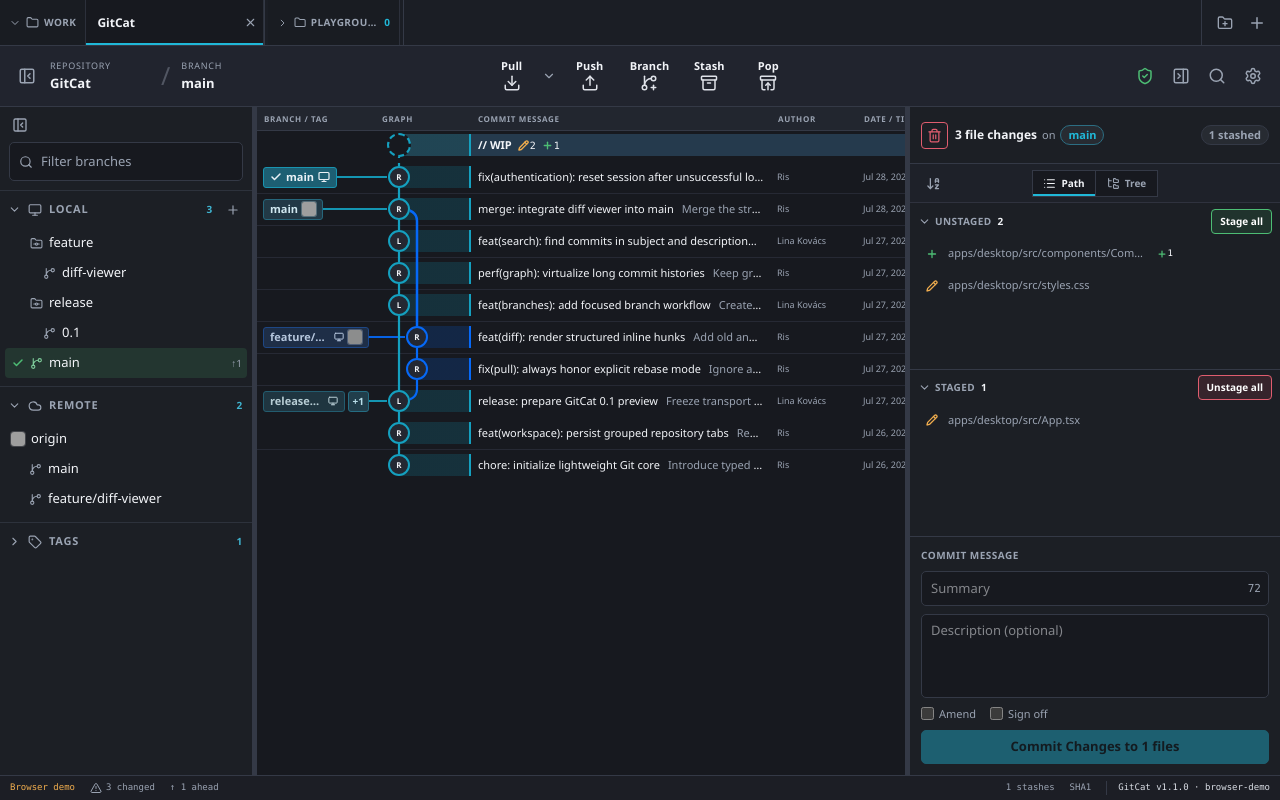
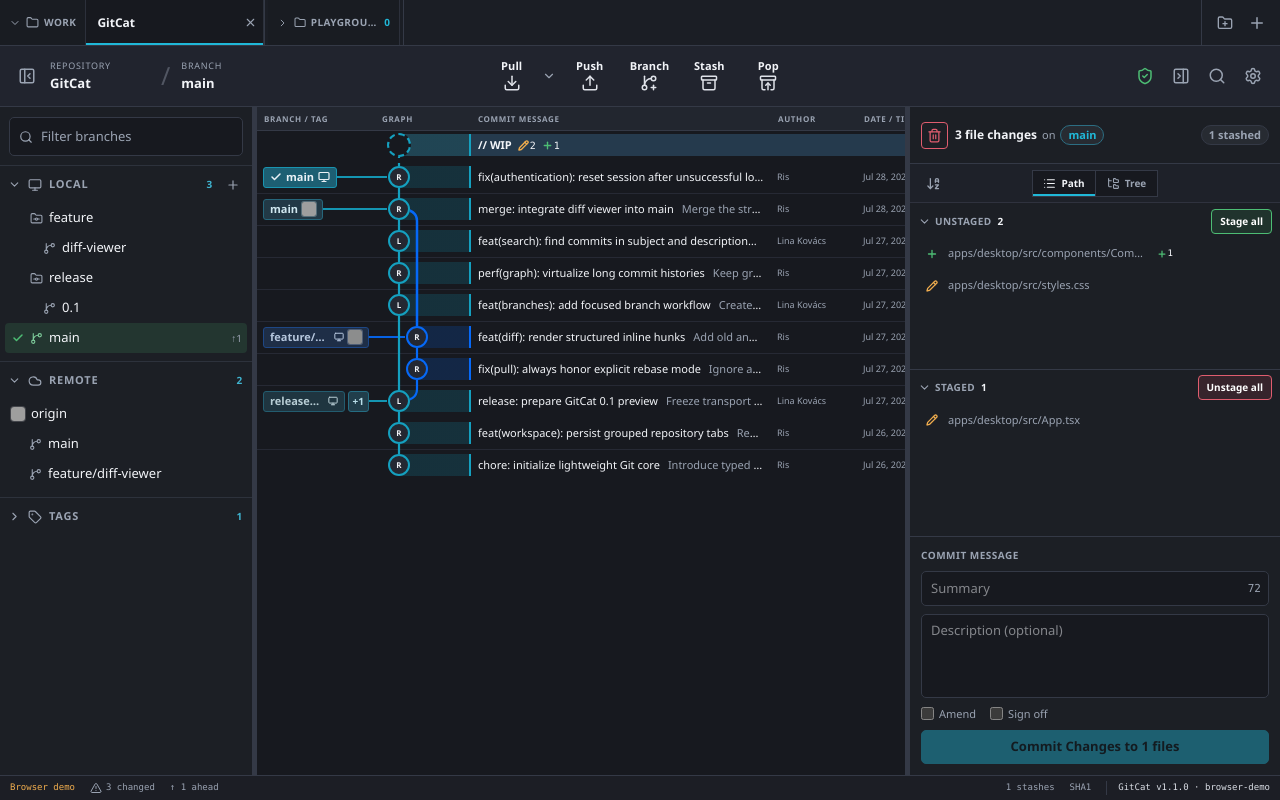
Before and after one commit to RisDN/gitcat, a React (Vite) app in the folder apps/desktop/: page / in a window 1280 px wide. Built offline with nearby package versions, Linux system fonts and the light colour scheme; grey boxes are pictures that could not be loaded.

Commit message:
chore: removed unused close button

```diff
--- a/apps/desktop/src/components/ref-sidebar/RefSidebar.tsx
+++ b/apps/desktop/src/components/ref-sidebar/RefSidebar.tsx
@@ -162,17 +162,7 @@
 
   return (
     <SidePanel className="overflow-x-hidden" aria-label="References">
-      <header className="flex h-8.75 flex-[0_0_35px] items-center px-1.25">
-        <IconButton
-          aria-label="Hide branches panel"
-          onClick={onCollapse}
-          title={`Hide branches panel (${collapseKeybind})`}
-        >
-          <PanelLeftClose size={16} />
-        </IconButton>
-      </header>
-
-      <div className="mx-2.25 mb-2.25 flex h-9.75 flex-[0_0_39px] items-center gap-2 rounded-[5px] border border-border bg-background px-2.25 text-muted focus-within:border-accent focus-within:text-accent">
+      <div className="mx-2.25 my-2.5 mb-2.25 flex h-9.75 flex-[0_0_39px] items-center gap-2 rounded-[5px] border border-border bg-background px-2.25 text-muted focus-within:border-accent focus-within:text-accent">
         <Search size={14} />
         <Input
           aria-label="Filter branches"
```
